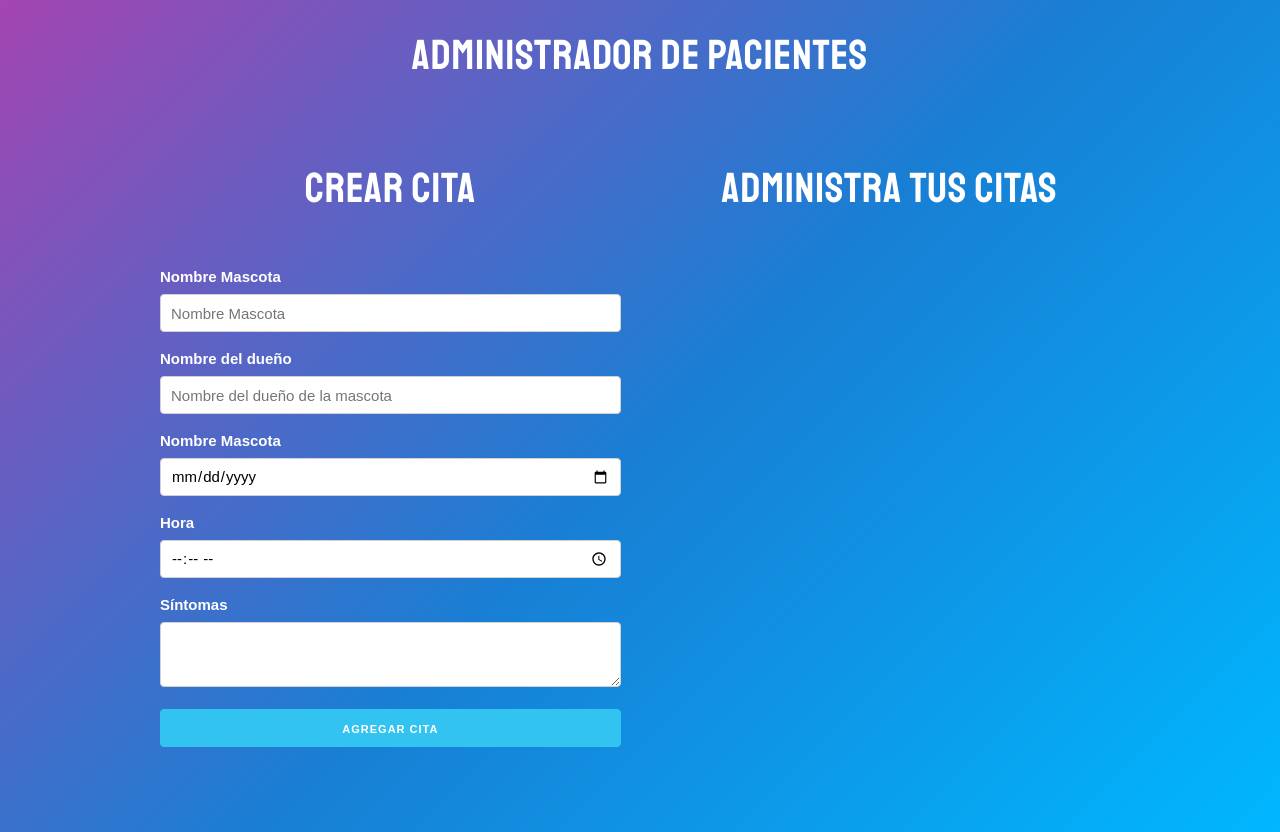
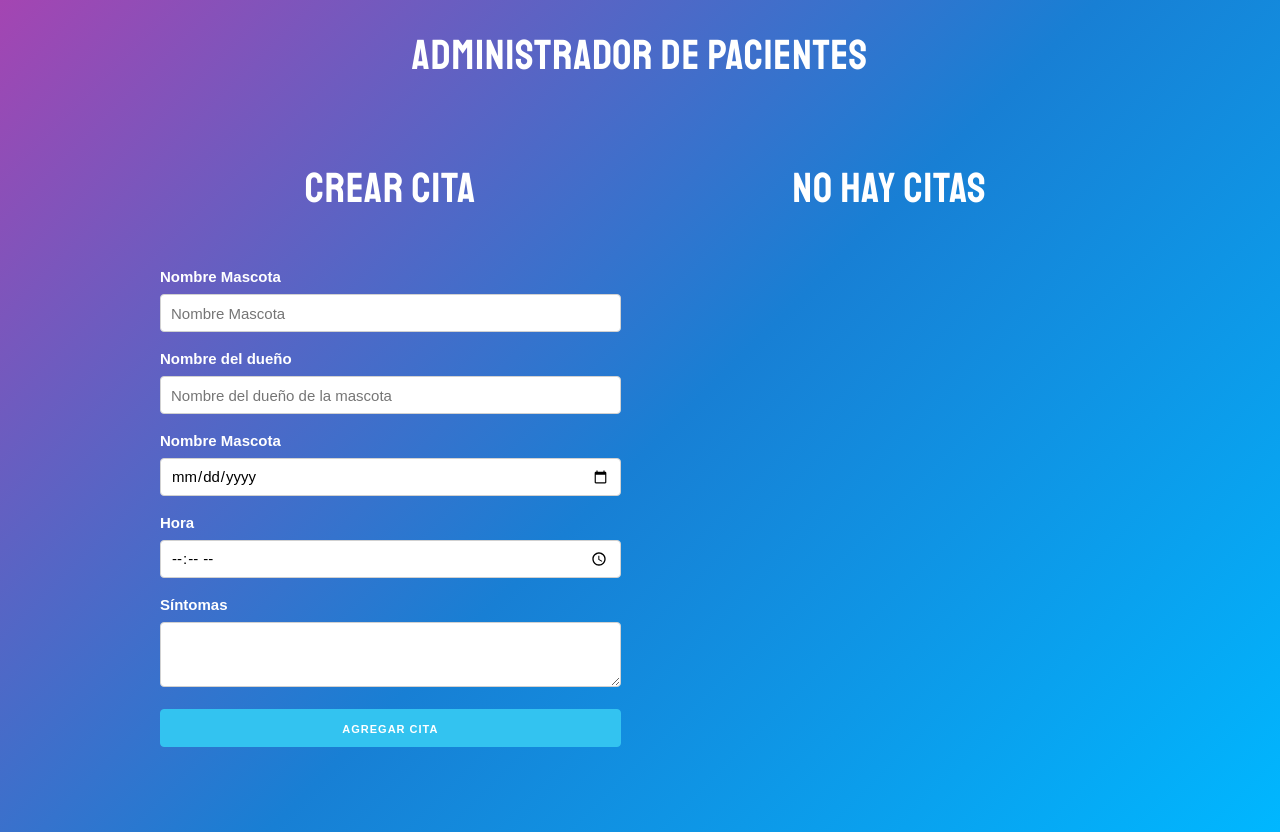
Before and after one commit to Pasculi/Repaso_React, a React (Create React App) app in the folder Curso de React/proyectos/citas/: page / in a window 1280 px wide. Built offline with nearby package versions, Linux system fonts and the light colour scheme.

Commit message:
App citas

```diff
--- a/Curso de React/proyectos/citas/src/App.js
+++ b/Curso de React/proyectos/citas/src/App.js
@@ -1,14 +1,27 @@
-import React, { Fragment, useState } from 'react'
+import React, { Fragment, useState, useEffect } from 'react'
 import Cita from './components/Cita.jsx';
 import Formulario from './components/Formulario.jsx';
 import './index.js'
 
 function App() {
 
-
+  //Citas en local Storage
+  let citasIniciales = JSON.parse(localStorage.getItem('citas'))
+if(!citasIniciales){
+  citasIniciales=[];
+}
   //Arreglo de citas
 
-  const [citas, guardarCitas] = useState([]);
+  const [citas, guardarCitas] = useState(citasIniciales);
+
+  //Uso de UseEffect para realizar ciertas operaciones cuando el state cambia
+  useEffect(() => {
+    if(citasIniciales){
+      localStorage.setItem('citas', JSON.stringify(citas));
+    }else{
+      localStorage.setItem('citas', JSON.stringify([]));
+    }
+  }, [citas, citasIniciales]);
 
   //Funcion que tome las citas actuales y agregue la nueva
 
@@ -17,6 +30,14 @@
       ...citas, cita
     ])
   }
+
+  //funcion eliminar cita
+  const eliminarCita = id => {
+    const nuevasCitas = citas.filter(cita => cita.id !== id);
+    guardarCitas(nuevasCitas);
+
+  }
+  const titulo = citas.length === 0 ? 'No hay citas' : 'Administra tus Citas';
 
   return (
     <Fragment>
@@ -27,11 +48,12 @@
             <Formulario crearCita={crearCita} />
           </div>
           <div className='one-half column'>
-            <h2>Administra tus Citas</h2>
+            <h2>{titulo}</h2>
             {citas.map(cita => (
               <Cita
                 key={cita.id}
                 cita={cita}
+                eliminarCita={eliminarCita}
               />
             ))}
           </div>
--- a/Curso de React/proyectos/citas/src/components/Cita.jsx
+++ b/Curso de React/proyectos/citas/src/components/Cita.jsx
@@ -1,11 +1,21 @@
 import React from 'react'
 
-const Cita = () => {
+const Cita = ({cita, eliminarCita}) => {
+    //Extraemos los valores
+    const { mascota, propietario, fecha, hora, sintomas } = cita;
+    return(
+    <div className="cita">
+        <p>Mascota: <span>{mascota}</span></p>
+        <p>Dueño: <span>{propietario}</span></p>
+        <p>Fecha: <span>{fecha}</span></p>
+        <p>Nora: <span>{hora}</span></p>
+        <p>Sintomas: <span>{sintomas}</span></p>
+        <button
+        className="button eliminar u-full-width"
+        onClick={() => eliminarCita(cita.id)}>Eliminar &times;</button>
 
-    <div className="cita">
-        <p>Mascota: <span></span></p>
     </div>
-
+    )
 }
 
 export default Cita
--- a/Curso de React/proyectos/citas/src/components/Formulario.jsx
+++ b/Curso de React/proyectos/citas/src/components/Formulario.jsx
@@ -18,9 +18,9 @@
             ...cita,
             [e.target.name]: e.target.value
         })
-    };
+    }
     //Extraemos los valores
-    const { mascota, propietario, fecha, hora, sintoma } = cita;
+    const { mascota, propietario, fecha, hora, sintomas } = cita;
 
     //Cuando el usuario presiona agregar cita
     const submitCita = (e) => {
@@ -29,7 +29,7 @@
 
         //Validar datos
 
-        if (mascota === '' || propietario === '' || fecha === '' || hora === '' || sintoma === '') {
+        if (mascota === '' || propietario === '' || fecha === '' || hora === '' || sintomas === '') {
             actualizarError(true);
             return;
         }
@@ -98,7 +98,7 @@
                     className="u-full-width"
                     name="sintomas"
                     onChange={actualizarState}
-                    value={sintoma}
+                    value={sintomas}
                 ></textarea>
                 <button className="u-full-width button-primary">Agregar cita</button>
             </form>
```
Also changed, not shown: 2 other files (tests, documents, lock files or other folders).
